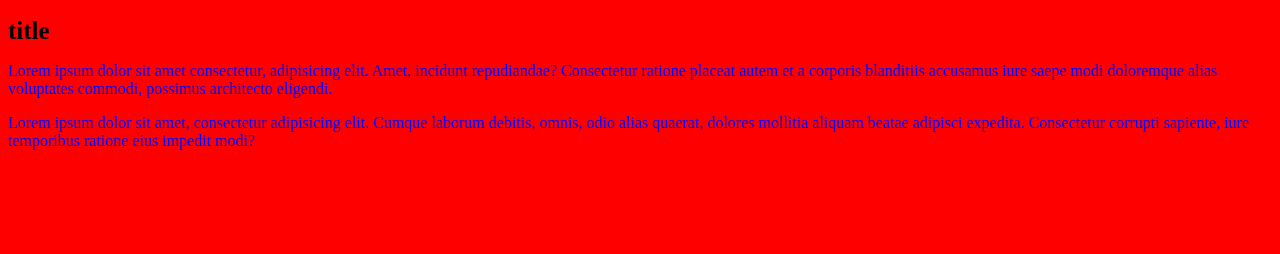
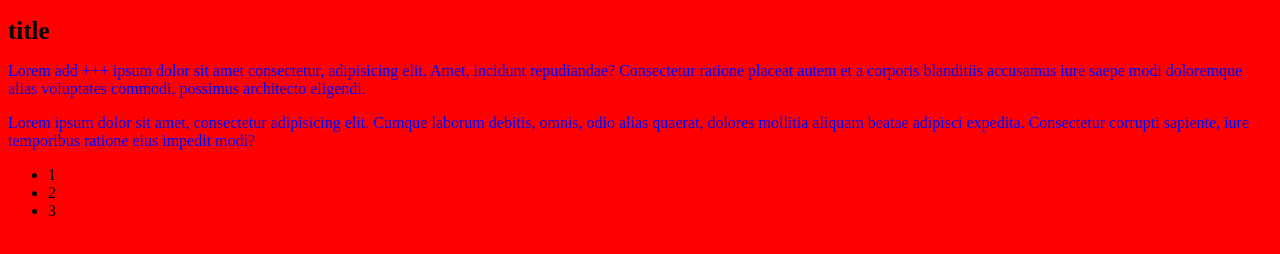
Before and after one commit to mahdi1982/proje-css3, a plain HTML site: page index.html in a window 1280 px wide. Drawn offline with Linux system fonts and the light colour scheme.

Commit message:
enhancement

```diff
--- a/index.html
+++ b/index.html
@@ -9,11 +9,15 @@
 </head>
 <body>
     <h1 id="title" class="colorYellow colorGreen">title</h1>
-    <p id="test">Lorem ipsum dolor sit amet consectetur, adipisicing elit. Amet, incidunt repudiandae? Consectetur ratione placeat autem et a corporis blanditiis accusamus iure saepe modi doloremque alias voluptates commodi, possimus architecto eligendi.</p>
+    <p id="test">Lorem add +++ ipsum dolor sit amet consectetur, adipisicing elit. Amet, incidunt repudiandae? Consectetur ratione placeat autem et a corporis blanditiis accusamus iure saepe modi doloremque alias voluptates commodi, possimus architecto eligendi.</p>
     <p class="colorGreen">Lorem ipsum dolor sit amet, consectetur adipisicing elit. Cumque laborum debitis, omnis, odio alias quaerat, dolores mollitia aliquam beatae adipisci expedita. Consectetur corrupti sapiente, iure temporibus ratione eius impedit modi?</p>
-    <p></p>
-    <p></p>
-    <p></p>
-    <div id=""></div>
+
+
+    <ul>
+        <li>1</li>
+        <li>2</li>
+        <li>3</li>
+    </ul>
+    <div id="test1"></div>
 </body>
 </html>
```
Also changed, not shown: index2.html (deleted, +0 -12 lines).
